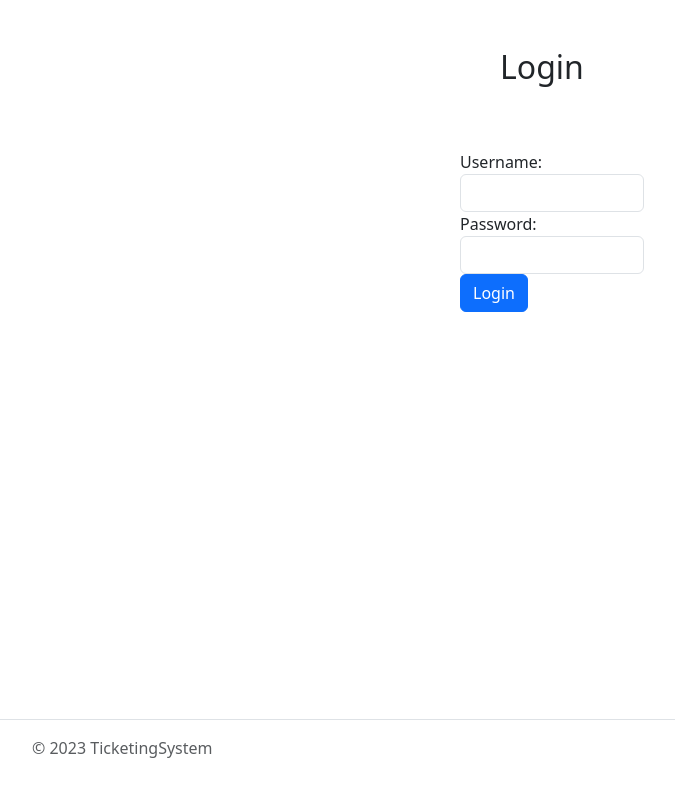
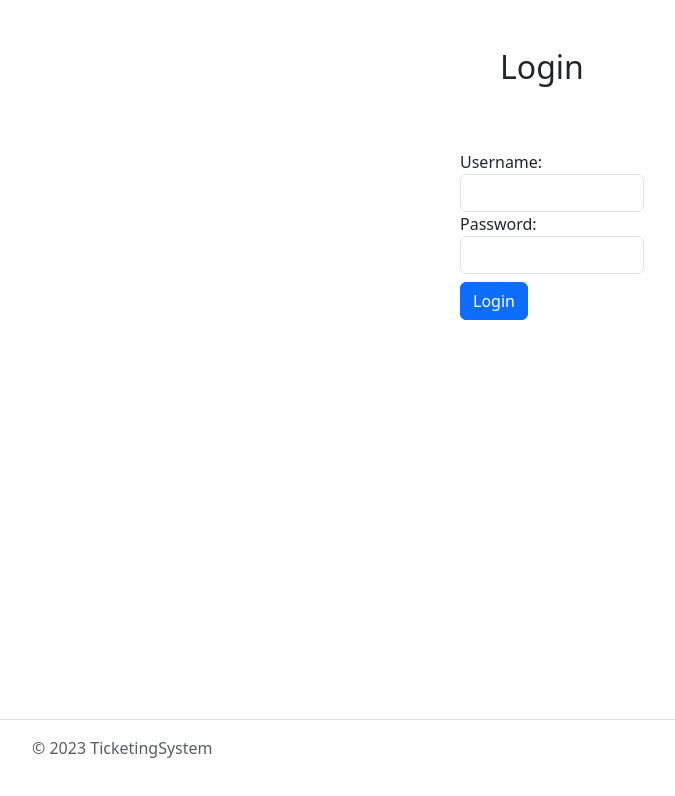
Before and after one commit to JelenaPenkina/TicketingSystemFrontend, an Angular app: page /login in a window 1280 px wide. Shown: the top 796 px of the page, without its empty margins (88-763 px from the left). Built offline with nearby package versions, Linux system fonts and the light colour scheme.

Commit message:
something happening

```diff
--- a/src/app/pages/login/login.component.html
+++ b/src/app/pages/login/login.component.html
@@ -12,7 +12,8 @@
       <input type="password" id="password" class="form-control" name="password" [(ngModel)]="password">
     </div>
 
-    <button type="submit" class="btn btn-primary">Login</button>
+    <button type="submit"  class="btn btn-primary mt-2">Login</button>
+
   </form>
 </div>
 
```
